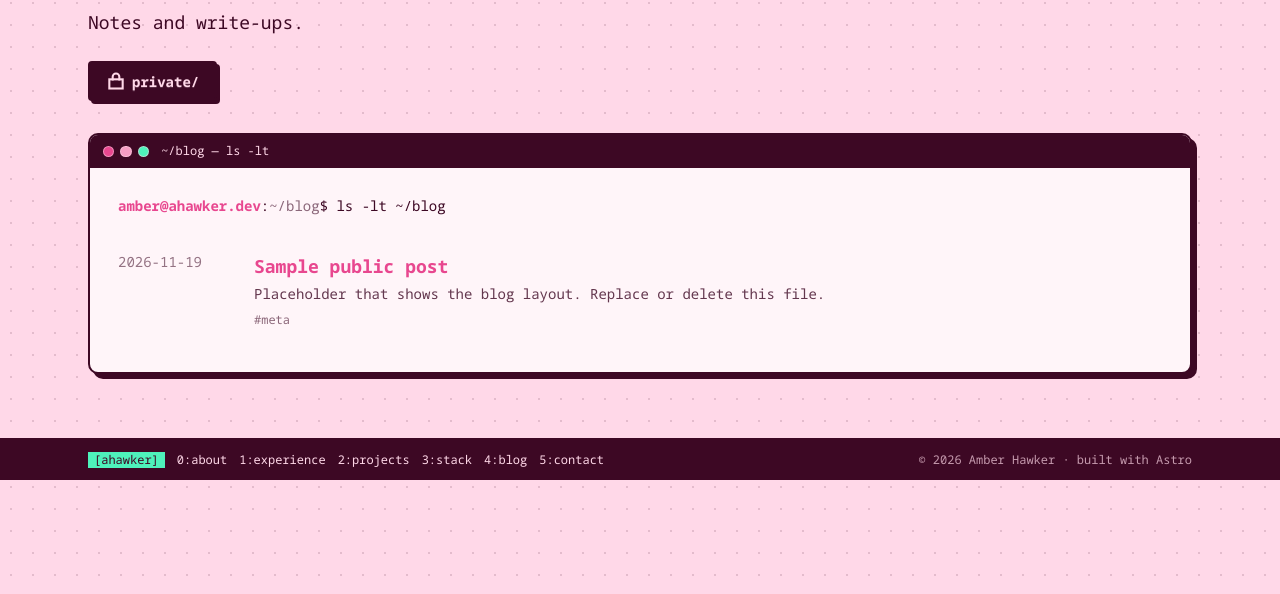
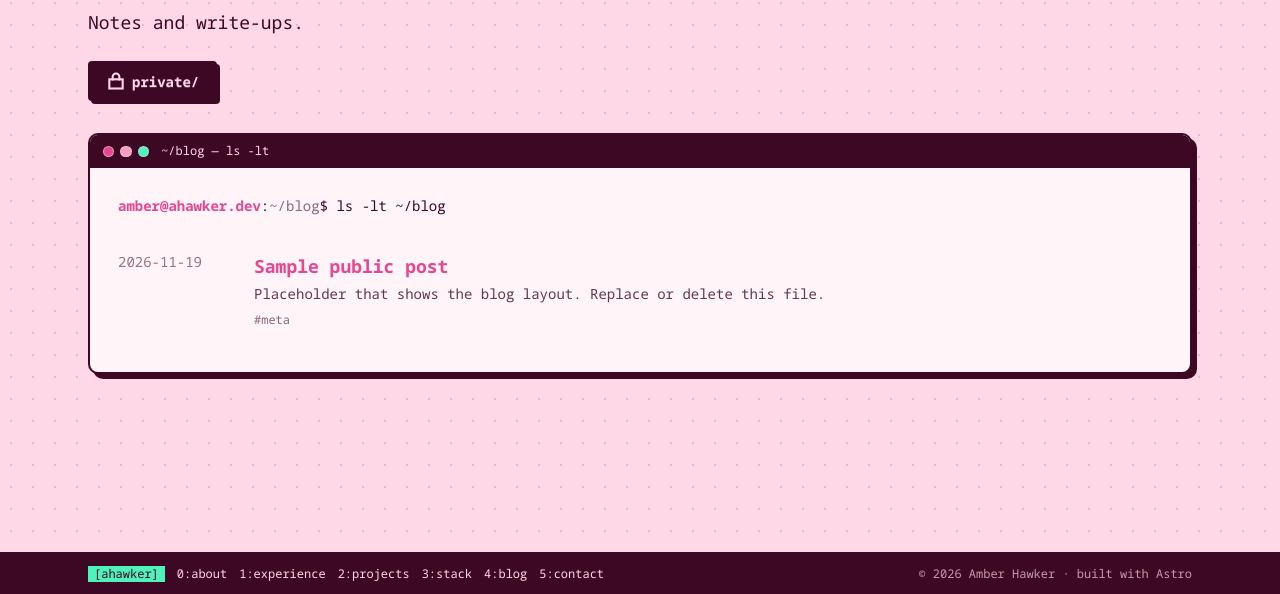
Before and after one commit to amberhawker/ahawker.dev, an Astro site: page /blog in a window 1280 px wide. Shown: the part 206-800 px from the top of the page. Built offline with nearby package versions, Linux system fonts and the light colour scheme; Astro itself is replaced by a stand-in of ours; no server answers.

Commit message:
Pin footer to the bottom on short pages
Co-Authored-By: Devin AI <158243242+devin-ai-integration[bot]@users.noreply.github.com>

```diff
--- a/src/layouts/Layout.astro
+++ b/src/layouts/Layout.astro
@@ -31,12 +31,12 @@ const pageTitle = title ? `${title} · ${profile.host}` : `${profile.name} · ${
 		<title>{pageTitle}</title>
 		<script is:inline>document.documentElement.classList.add('js');</script>
 	</head>
-	<body class="min-h-screen">
+	<body class="flex min-h-screen flex-col">
 		<a href="#main" class="sr-only focus:not-sr-only focus:fixed focus:top-2 focus:left-2 focus:z-50 focus:bg-ink focus:px-3 focus:py-2 focus:text-blush">
 			skip to content
 		</a>
 		<Header />
-		<main id="main" class="mx-auto max-w-6xl px-4 sm:px-6">
+		<main id="main" class="mx-auto w-full max-w-6xl flex-1 px-4 sm:px-6">
 			<slot />
 		</main>
 		<Footer />
```
